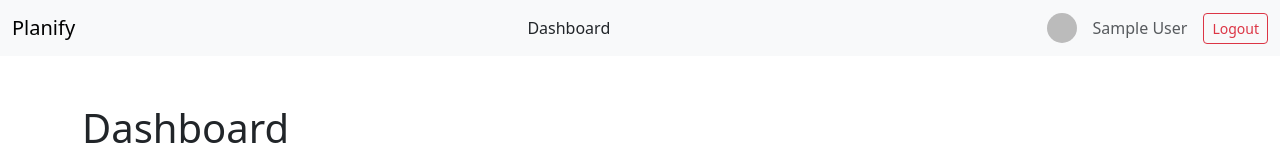
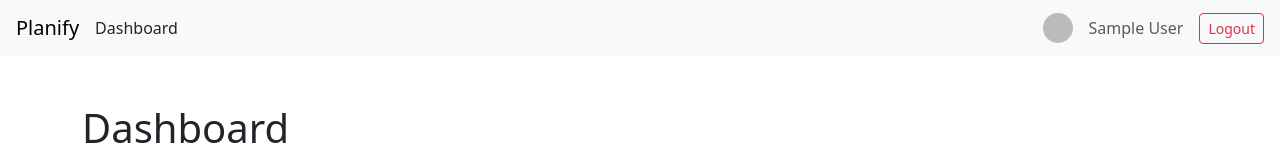
Before and after one commit to ParthP22/Planify, a Next.js app in the folder planify/: page /dashboard in a window 1280 px wide. Shown: the top 160 px of the page. Built offline with nearby package versions, Linux system fonts and the light colour scheme; no server answers; the database is empty; sample sign-in values are in the browser's storage.

Commit message:
fix: the Navbar tabs were not aligned properly, so that has now been resolved

```diff
--- a/planify/src/components/Navbar.tsx
+++ b/planify/src/components/Navbar.tsx
@@ -32,24 +32,25 @@ export default function Navbar() {
     }
 
     return (
-        <nav className="navbar bg-body-tertiary">
-            <div className="container-fluid">
+        <nav className="navbar bg-body-tertiary px-3">
             <Link className="navbar-brand" href="/dashboard">
                 Planify
             </Link>
 
+            <div className="d-flex align-items-center gap-3">
                 <Link className="nav-link" href="/dashboard">
                     Dashboard
                 </Link>
-                <div className="d-flex align-items-center gap-3">
+            </div>
 
+            <div className="d-flex align-items-center gap-3 ms-auto">
 
                 {user && user.photoURL && (
                     <img
                         src={user.photoURL}
                         alt="User"
                         className="rounded-circle"
-                            style={{ width: "30px", height: "30px"}}
+                        style={{ width: "30px", height: "30px" }}
                     />
                 )}
 
@@ -59,14 +60,15 @@ export default function Navbar() {
                     </span>
                 )}
 
-
                 {user && (
-                        <button className="btn btn-outline-danger btn-sm" onClick={handleLogout}>
+                    <button
+                        className="btn btn-outline-danger btn-sm"
+                        onClick={handleLogout}
+                    >
                         Logout
                     </button>
                 )}
             </div>
-            </div>
         </nav>
     );
 }
```
Lines whose indentation alone changed are shown as unchanged.
